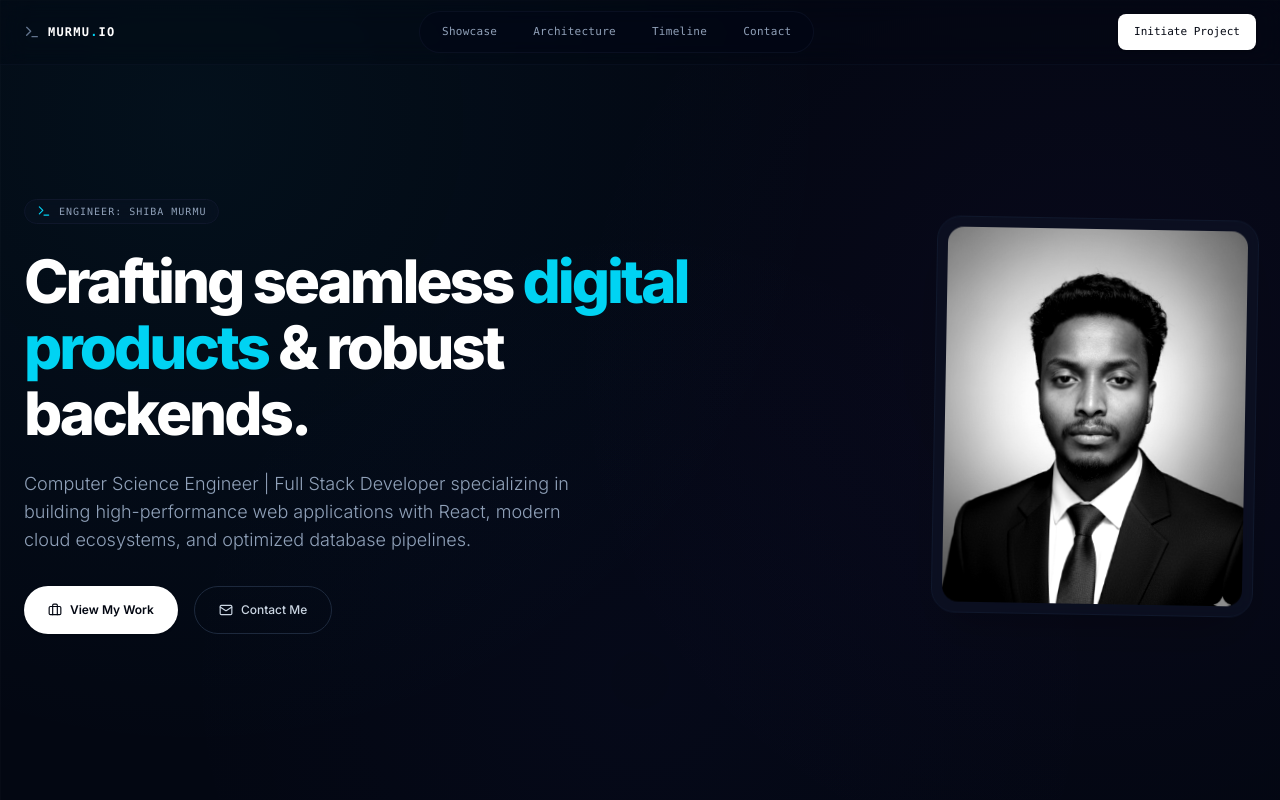
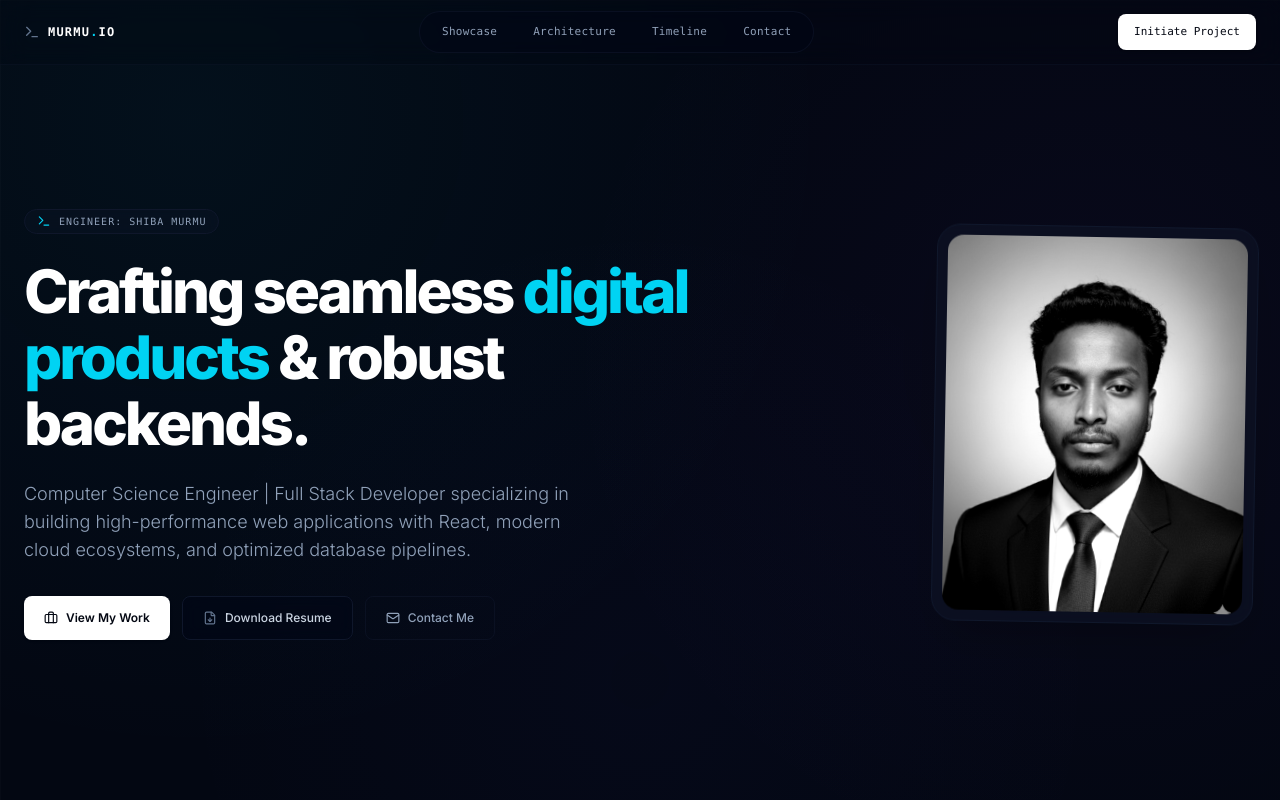
Before and after one commit to shiba-murmu/shiba-murmu-portfolio, a React (Vite) app: page / in a window 1280 px wide. Shown: the top 800 px of the page. Built offline with nearby package versions, Linux system fonts and the light colour scheme.

Commit message:
redesigned hero section.

```diff
--- a/src/components/Hero.jsx
+++ b/src/components/Hero.jsx
@@ -1,6 +1,6 @@
 import React from 'react';
 import { motion } from 'framer-motion';
-import { Briefcase, Mail, Terminal } from 'lucide-react';
+import { Briefcase, Mail, Terminal, FileDown } from 'lucide-react';
 import PortraitImg from '../assets/images/profile/profile.jpg';
 
 const fader = {
@@ -10,7 +10,6 @@ const fader = {
 };
 
 export default function Hero() {
-    // Smooth scroll handler matching your Navbar implementation
     const handleScroll = (e, href) => {
         e.preventDefault();
         const targetElement = document.querySelector(href);
@@ -26,7 +25,7 @@ export default function Hero() {
     };
 
     return (
-        <section className="relative min-h-screen flex items-center justify-center pt-24 pb-16 px-6 overflow-hidden">
+        <section className="relative min-h-screen flex items-center justify-center pt-28 pb-16 px-6 overflow-hidden">
             <div className="max-w-7xl mx-auto w-full grid grid-cols-1 md:grid-cols-12 gap-12 items-center relative z-10">
 
                 {/* Left Content Column */}
@@ -38,7 +37,7 @@ export default function Hero() {
                         animate: { transition: { staggerChildren: 0.1 } }
                     }}
                 >
-                    {/* Added Your Identity System Tag Here */}
+                    {/* Identity System Tag */}
                     <motion.div
                         variants={fader}
                         className="inline-flex items-center gap-2 px-3 py-1 bg-slate-900/30 border border-slate-900 backdrop-blur-sm rounded-full mx-auto md:mx-0"
@@ -61,22 +60,36 @@ export default function Hero() {
                         Computer Science Engineer | Full Stack Developer specializing in building high-performance web applications with React, modern cloud ecosystems, and optimized database pipelines.
                     </motion.p>
 
+                    {/* Updated Responsive Action Row */}
                     <motion.div
                         variants={fader}
-                        className="flex flex-col sm:flex-row items-center gap-4 pt-2 justify-center md:justify-start"
+                        className="flex flex-col sm:flex-row flex-wrap items-center gap-3 pt-2 justify-center md:justify-start"
                     >
+                        {/* Primary Action */}
                         <a
                             href="#projects"
                             onClick={(e) => handleScroll(e, '#projects')}
-                            className="group h-12 px-6 flex items-center justify-center gap-2 bg-white text-gray-950 rounded-full text-xs font-semibold hover:bg-cyan-400 transition-colors duration-300 w-full sm:w-auto shadow-sm"
+                            className="group h-11 px-5 flex items-center justify-center gap-2 bg-white text-gray-950 rounded-lg text-xs font-semibold hover:bg-cyan-400 transition-colors duration-300 w-full sm:w-auto shadow-sm"
                         >
                             <Briefcase className="w-3.5 h-3.5 transition-transform group-hover:-translate-y-0.5" />
                             View My Work
                         </a>
+
+                        {/* Added Resume Download Button */}
+                        <a
+                            href="/resume.pdf" // Ensure your resume PDF is saved as 'resume.pdf' inside the public folder
+                            download="Shiba_Murmu_Resume.pdf"
+                            className="group h-11 px-5 flex items-center justify-center gap-2 bg-slate-950/40 border border-slate-900 text-slate-300 rounded-lg text-xs font-medium hover:border-slate-700 hover:text-white backdrop-blur-sm transition-all duration-300 w-full sm:w-auto"
+                        >
+                            <FileDown className="w-3.5 h-3.5 text-slate-500 group-hover:text-cyan-400 transition-colors duration-300" />
+                            Download Resume
+                        </a>
+
+                        {/* Secondary Link */}
                         <a
                             href="#contact"
                             onClick={(e) => handleScroll(e, '#contact')}
-                            className="h-12 px-6 flex items-center justify-center gap-2 border border-slate-800 text-slate-300 rounded-full text-xs font-medium hover:border-slate-500 hover:text-white transition-colors duration-300 w-full sm:w-auto"
+                            className="h-11 px-5 flex items-center justify-center gap-2 border border-slate-900/60 text-slate-400 rounded-lg text-xs font-medium hover:border-slate-700 hover:text-white transition-colors duration-300 w-full sm:w-auto"
                         >
                             <Mail className="w-3.5 h-3.5" />
                             Contact Me
```
